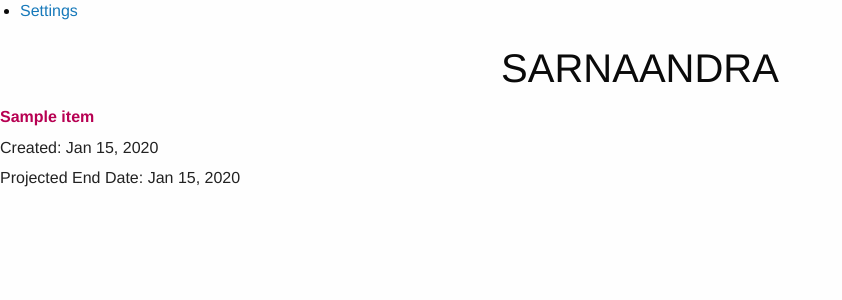
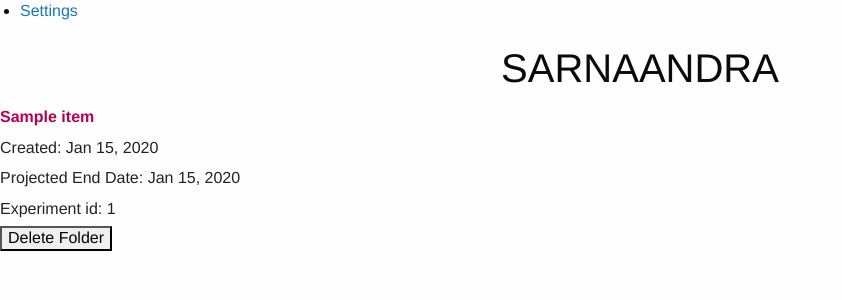
Before and after one commit to wingillis/sarnaandra, a Flask app: template templates/exp_lists.html in a window 1280 px wide. Shown: the part 243-543 px from the top of the page, without its empty margins (0-842 px from the left). Run offline with Flask 2, Linux system fonts and the light colour scheme; the template is opened without the code that fills it: most values are stand-ins (such as "Sample title", 1, 10 or a date in 2020); parts of the project's set-up code (start-up, migrations or seed data) failed here and were passed over; some libraries are stand-ins or nearby versions.

Commit message:
Added function to remove watched folders from experiments. Updated html to reflect this

```diff
--- a/backend.py
+++ b/backend.py
@@ -16,6 +16,7 @@ logging.basicConfig()
 scheduler = None
 
 running_scripts = {}
+watched_folders = {}
 
 
 def begin():
@@ -65,15 +66,17 @@ def add_recurring_script(p, recurrence_time):
 
 
 def add_watched_folder(path, check_interval, experiment, root_dir, ordering, wid):
+    global watched_folders
     # path, interval and experiment are parameters for apscheduler
     def check_files():
+        # the 2 represents padding time
         experiment_management.check_watched_files(path, experiment,
                                                   2, root_dir, ordering, wid)
     # check if folder exists in the path
     if os.path.isdir(path):
         interval = IntervalTrigger(seconds=check_interval)
         print('New watched folder has been added: {0}'.format(path))
-        scheduler.add_job(check_files, interval)
+        watched_folders[path] = scheduler.add_job(check_files, interval)
     else:
         # notify user that path doesn't exist
         print('Error! The path you mentioned:\n{0}\ndoesn\'t exist!'
@@ -87,6 +90,11 @@ def remove_recurring_task(path):
     return 0
 
 
+def remove_folder(path):
+    scheduler.remove_job(watched_folders[path])
+    watched_folders.pop(path)
+    return 0
+
 def load_scripts(scripts):
     # scripts = db.get_recurring_scripts()
     [add_recurring_script(s.path, s.recurrence_time) for s in scripts]
--- /dev/null
+++ b/defaults.py
@@ -0,0 +1,2 @@
+
+check_folder_interval = 10*60
--- a/helpers.py
+++ b/helpers.py
@@ -90,7 +90,8 @@ def get_dirs_and_files_in_path(path):
 
     elif os.path.exists(path):
         r = os.listdir(path)
-        f = map(lambda a: os.path.join(path, a), r)
+        # 2x acccess means I have to remove the generator
+        f = [os.path.join(path, a) for a in r]
         dirs = filter(isdir, f)
         files = filter(not_isdir, f)
 
@@ -99,7 +100,8 @@ def get_dirs_and_files_in_path(path):
             head, tail = os.path.split(path)
             r = os.listdir(head)
             filtered_everything = filter(lambda a: a.startswith(tail), r)
-            filtered_everything = map(lambda a: os.path.join(head, a), filtered_everything)
+            # because this was accesssed twice, I needed to remove the generator
+            filtered_everything = [os.path.join(head, a) for a in filtered_everything]
             dirs = filter(isdir, filtered_everything)
             files = filter(not_isdir, filtered_everything)
 
@@ -107,4 +109,6 @@ def get_dirs_and_files_in_path(path):
             print('{0} doesn\'t even exist you stupid'.format(head))
             return None
 
-    return (toolz.take(100, dirs), toolz.take(100, files))
+    result = (sorted(list(toolz.take(100, dirs))),
+              sorted(list(toolz.take(100, files))))
+    return result
--- a/main.py
+++ b/main.py
@@ -8,20 +8,14 @@ import backend
 import datetime
 import argparse
 import platform
+import defaults
 from subprocess import call as subcall
 
 
 default_drive_path = os.path.expanduser('~')
 
-# if arguments.production is 'production':
-#     production = True
-# else:
-
 # create an instance of the app
 app = Flask(__name__)
-
-# make_database.run(base)
-
 
 @app.before_request
 def _db_connect():
@@ -32,13 +26,6 @@ def _db_connect():
 def _db_close(exc):
     if not db.is_closed():
         db.close()
-
-
-# begin watching folders for new files
-
-# load recurring scripts already programmed into the system
-
-# the main page loads to a list of the experiments
 
 
 @app.route("/")
@@ -64,7 +51,8 @@ def recurring_scripts():
     scripts = Scripts.select()
     filt_scripts = list(filter(lambda s: os.path.isfile(s.path), scripts))
 
-    kwargs = {'scripts': filt_scripts, 'main': False, 'reveal_modal': True}
+    kwargs = {'scripts': filt_scripts, 'main': False, 'reveal_modal': True,
+              'script_page': True}
     return render_template('recurring_scripts.html', **kwargs)
 
 
@@ -79,7 +67,6 @@ def add_scripts():
             fi = os.path.basename(kwargs['path'])
             kwargs['filename'] = fi
             Scripts.create(**kwargs)
-            # base.add_recurring_script(**kwargs)  # to database
             backend.add_recurring_script(kwargs['path'],
                                          kwargs['runtime_interval'])
         else:
@@ -152,23 +139,68 @@ def change_setting(s_name=None):
 
 @app.route('/add_watched_folder', methods=['get', 'POST'])
 def main_add_watched_folder():
+    '''Grabs all the variables from form request, and adds them to the
+    database'''
+
+
+    # Three vars from the form
     path = request.form['folderpath']
-    interval = float(request.form['timeInterval'])
+    strInterval = request.form['timeInterval']
+    interval = float(strInterval) if strInterval else defaults.check_folder_interval
     experiment = request.form['expname']
+
+    # check if path exists
+    if not os.path.exists(path):
+        raise OSError('Path does not exist')
+        # the following line may not be needed
+        return False
+
+    # we grab this value from the db so that the backend doesn't have
+    # access to the db
     root_dir = Settings.get(Settings.key == 'backup_location').value
-    # there are 3 keys
-    file_extensions = (len(list(request.form.keys())) - 3)/2
 
-    dtypes = ['dtype' + str(num) for num in range(file_extensions)]
-    extensions = ['extension' + str(num) for num in range(file_extensions)]
-    dtype_vals = [request.form[t] for t in dtypes]
-    extension_vals = [request.form[t] for t in extensions]
-    exp = Experiment.create(date_begin=datetime.datetime.now(), date_end=(datetime.datetime.now() + datetime.timedelta(days=365)), file_filter=','.join(dtypes), name=experiment, ordering='backup_location,experiment,date,file_type', scripts_exist=False)
-    wfol = WatchedFolder.create(path=path, experiment_id=exp.id, check_interval=interval, preserve_folder_structure=False)
-    ExperimentScripts.create(file_path=extension_vals[0], experiment_id=exp.id, save_raw_data=True, save_processed_data=False, file_filter=dtype_vals[0], watched_folder_id=wfol.id)
-    # base.add_experiment(experiment, ','.join(dtype_vals), path, interval)
+    # there are 3 keys other than the file extensions
+    file_extensions = (len(list(request.form.keys())) - 3)//2
+    if file_extensions <= 0:
+        print('There are no file extensions, grab everything')
+        dtypes = list()
+        dtype_vals = list()
+    else:
+        # construct form key
+        dtypes = ['dtype' + str(num) for num in range(file_extensions)]
+        extensions = ['extension' + str(num) for num in range(file_extensions)]
+        dtype_vals = [request.form[t] for t in dtypes]
+        extension_vals = [request.form[t] for t in extensions]
+
+    exp = Experiment.create(date_begin=datetime.datetime.now(),
+            date_end=(datetime.datetime.now() + datetime.timedelta(days=365)),
+            file_filter=','.join(dtypes), name=experiment,
+            ordering='backup_location,experiment,date,file_type',
+            scripts_exist=False)
+    wfol = WatchedFolder.create(path=path, experiment_id=exp.id,
+             check_interval=interval, preserve_folder_structure=False)
+
+    # TODO: add all scripts to each watched folder
+    exp_scripts_args = dict(experiment_id=exp.id, save_raw_data=True,
+            save_processed_data=False,
+            watched_folder_id=wfol.id)
+    if file_extensions > 0:
+        exp_scripts_args['file_filter'] = dtype_vals[0]
+        exp_scripts_args['file_path'] = extension_vals[0]
+    ExperimentScripts.create(**exp_scripts_args)
     backend.add_watched_folder(path, interval,
                                experiment, root_dir, exp.ordering.split(','), wfol.id)
+    return redirect('/')
+
+
+@app.route('/delete_folder', methods=['POST'])
+def delete_folder():
+    folder_id = request.form['id']
+    folders = list(WatchedFolder.select().where(WatchedFolder.experiment_id == int(folder_id)))
+    WatchedFolder.delete().where(WatchedFolder.experiment_id == int(folder_id))
+    for path in folders:
+        backend.remove_folder(path.path)
+    print('Deleted')
     return redirect('/')
 
 
@@ -194,7 +226,7 @@ def send_pic(fid=None, index=None):
 
 
 def start_watching_folders():
-
+    '''On startup, select all watched folders and begin watching them'''
     # get data backup path
     try:
         backend.set_up_folders(WatchedFolder.select(),
@@ -213,6 +245,9 @@ def start_watching_folders():
 
 
 if __name__ == "__main__":
+    # begin watching folders for new files
+    # load recurring scripts already programmed into the system
+    # the main page loads to a list of the experiments
     parser = argparse.ArgumentParser()
     parser.add_argument('production', nargs='?')
     arguments = parser.parse_args()
--- a/templates/exp_lists.html
+++ b/templates/exp_lists.html
@@ -2,13 +2,22 @@
 {% block body %}
 <div class="row">
 {% for item in experiments %}
+    <div class="large-4 medium-4 small-4 columns">
     <a href="/exp/{{item.name}}/1" style="color: #222;">
-    <div class="large-4 medium-4 small-4 columns">
+    <div >
         <p><b class="red-color">{{item.name}}</b></p>
         <p>Created: {{item.date_begin.strftime('%b %d, %Y')}}</p>
         <p>Projected End Date: {{item.date_end.strftime('%b %d, %Y')}}</p>
+        <p>
+          Experiment id: {{item.id}}
+        </p>
     </div>
     </a>
+    <form action="/delete_folder" method="post">
+      <input type="hidden" name="id" value="{{item.id}}">
+      <input type="submit" value="Delete Folder">
+    </form>
+  </div>
 {% endfor %}
 </div>
 {% if reveal_modal %}
--- a/templates/index.html
+++ b/templates/index.html
@@ -53,7 +53,13 @@
                     {% endif %}
                     {% if reveal_modal %}
                     <br>
-                    <a href="#" data-reveal-id="myModal" class="button">Add folder/script/experiment</a>
+                    <a href="#" data-reveal-id="myModal" class="button">
+                      {% if main %}
+                        Add experiment watch folder
+                      {% elif script_page %}
+                        Add script
+                      {% endif %}
+                      </a>
                     {% endif %}
                 </div>
             </div>
```
